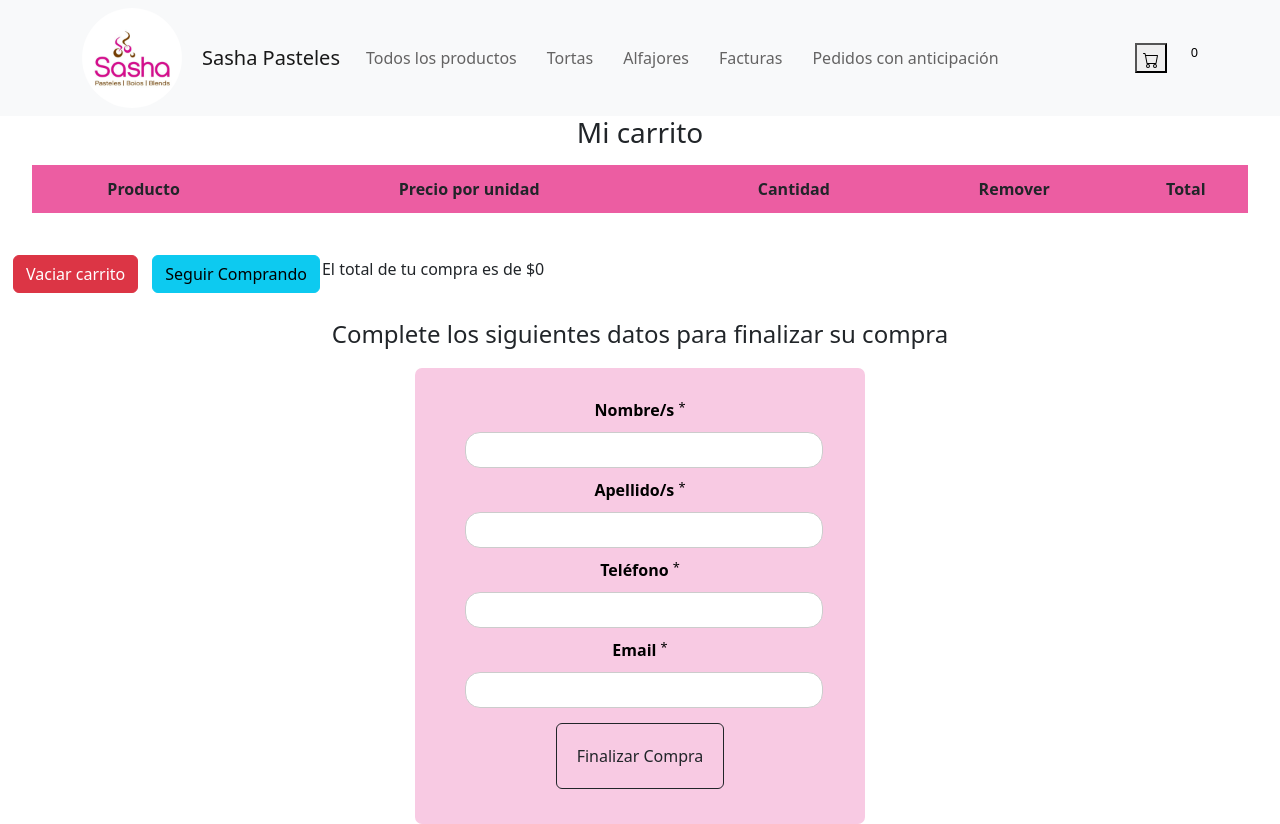
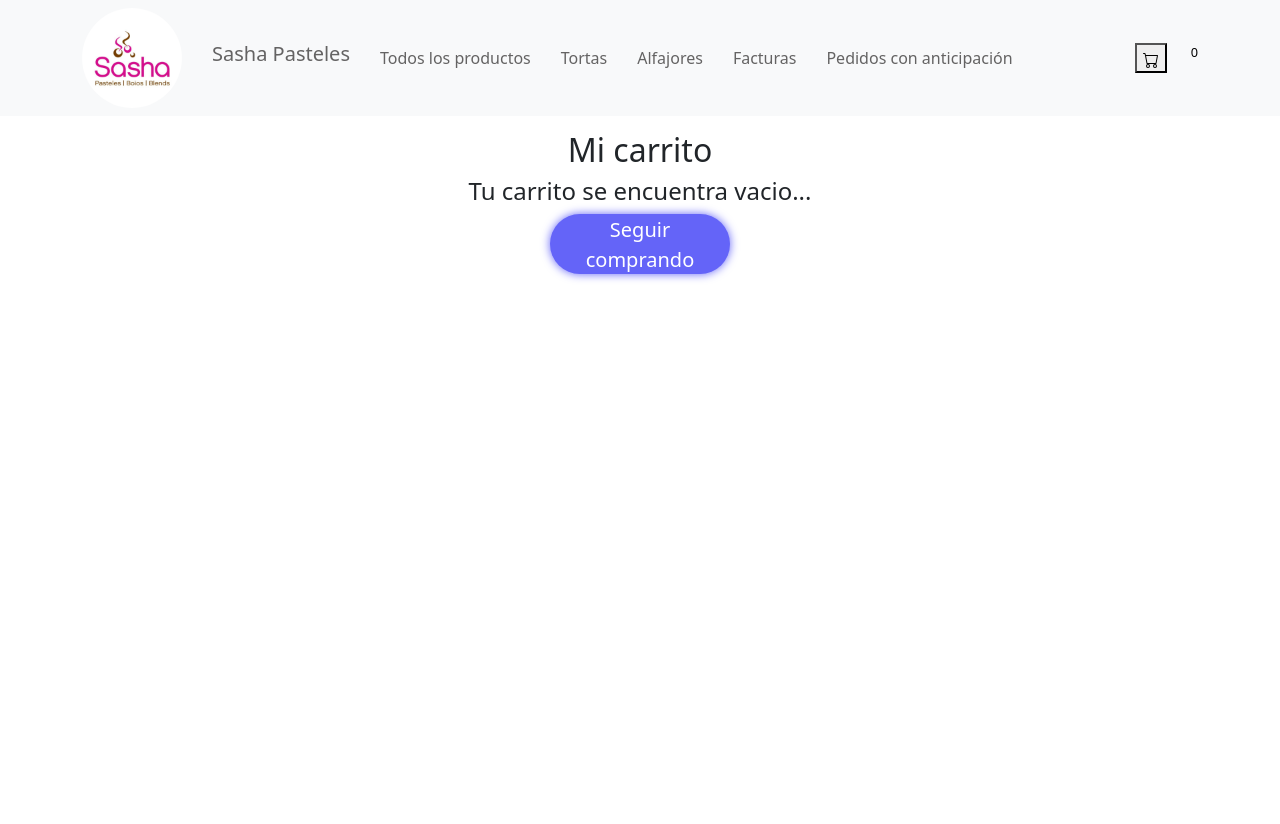
Before and after one commit to Denise-Molina/e-commerce_Molina, a React (Create React App) app: page /Cart in a window 1280 px wide. After the commit the page ends 800 px from the top, so only its background shows below. Built offline with nearby package versions, Linux system fonts and the light colour scheme.

Commit message:
entrega final

```diff
--- a/src/App.css
+++ b/src/App.css
@@ -131,8 +131,6 @@ form {
   box-sizing: border-box;
   margin-top: 20px;
   border-radius: 7px;
-
-
 }
 
 .formulario {
@@ -164,7 +162,7 @@ textarea {
   border-radius: 35px;
   padding: 5px 20px;
 
-  color:#555;
+  color: #555;
 
 }
 
@@ -175,18 +173,18 @@ textarea {
   align-items: center;
 }
 
-label{
+label {
   color: black;
 }
 
-span{
-  color:rgb(0, 0, 0);
+span {
+  color: rgb(0, 0, 0);
   font-size: .8rem;
   vertical-align: top;
   font-weight: 500;
 }
 
-.btnform{
+.btnform {
   padding: 20px;
   margin: 5px;
   justify-content: center;
@@ -195,19 +193,130 @@ span{
 
 /* checkout */
 
-.checkout{
+.checkout {
+  justify-content: center;
+  width: 650px;
+  height: 350px;
+  display: flex;
+  flex-direction: column;
   justify-content: center;
   align-items: center;
+  margin: auto;
+  background-color: rgb(248, 202, 227);
+  padding: 10px 20px;
+  box-sizing: border-box;
+  margin-top: 20px;
+  border-radius: 7px;
+  border: 15px;
 }
 
-.checkout-items{
+.checkout-items {
   text-align: center;
 }
 
-.btnseguir{
+.btnseguir {
   padding: 20px;
   margin: 5px;
   justify-content: center;
   align-items: center;
   text-align: center;
 }
+
+/* botones*/
+/*boton seguir comprando*/
+
+button.btn_seguir {
+  width: 180px;
+  height: 60px;
+  justify-content: space-between;
+  align-items: center;
+  text-align: center;
+}
+
+
+.btn_seguir {
+  background-color: #6464f8;
+  border: none;
+  border-radius: 30px;
+  color: white;
+  font-size: 20px;
+  box-shadow: 0px 0px 10px 0px #6464f8;
+  cursor: pointer;
+}
+
+.btn_seguir:hover {
+  box-shadow: none;
+  background-color: black;
+  color: #fff;
+  transition: cubic-bezier(0.075, 0.82, 0.165, 1) 3.05s;
+}
+
+/*boton vaciar*/
+
+button.btn_vaciar {
+  width: 180px;
+  height: 60px;
+  justify-content: space-between;
+  align-items: center;
+  text-align: center;
+}
+
+
+.btn_vaciar {
+  background-color: #fd2828;
+  border: none;
+  border-radius: 30px;
+  color: white;
+  font-size: 20px;
+  box-shadow: 0px 0px 10px 0px #fd2828;
+  cursor: pointer;
+}
+
+.btn_vaciar:hover {
+  box-shadow: none;
+  background-color: black;
+  color: #fff;
+  transition: cubic-bezier(0.075, 0.82, 0.165, 1) 3.05s;
+}
+
+/*boton finalizar*/
+
+button.btn_finalizar {
+  width: 180px;
+  height: 60px;
+  justify-content: space-between;
+  align-items: center;
+  text-align: center;
+}
+
+
+.btn_finalizar {
+  background-color: #fd286f;
+  border: none;
+  border-radius: 30px;
+  color: white;
+  font-size: 20px;
+  box-shadow: 0px 0px 10px 0px #fd286f;
+  cursor: pointer;
+}
+
+.btn_finalizar:hover {
+  box-shadow: none;
+  background-color: black;
+  color: #fff;
+  transition: cubic-bezier(0.075, 0.82, 0.165, 1) 3.05s;
+}
+
+.centro {
+  justify-content: center;
+  align-items: center;
+  text-align: center;
+  margin: 20x;
+  padding: 15px;
+}
+
+.card {
+  justify-content: center;
+  align-items: center;
+  text-align: center;
+}
--- a/src/App.js
+++ b/src/App.js
@@ -21,7 +21,7 @@ function App() {
             <Route path="/categoria/:cat" element={<ItemListContainer />} />
             <Route path="/detalle/:itemId" element={<ItemDetailContainer />} />
             <Route path="/Cart/" element={<CartView />} />
-            <Route path="/checkout/:orderID" element={<Checkout/>} />
+            <Route path="/checkout/:orderid" element={<Checkout />} />
             <Route path="*" element={<h1>Error 404: Te perdiste</h1>} />
           </Routes>
           <FlexWrapper></FlexWrapper>
--- a/src/components/CartView.jsx
+++ b/src/components/CartView.jsx
@@ -12,10 +12,18 @@ function CartView() {
   const total = getTotal();
   console.log(cart);
 
-  return (
+  return cart.length === 0 ? (
+    <div className="centro">
+      <h2 className="title">Mi carrito</h2>
+      <h4>Tu carrito se encuentra vacio...</h4>
+      <Link to="/">
+        <button className="btn_seguir">Seguir comprando</button>
+      </Link>
+    </div>
+  ) : (
     <>
       <div>
-        <h3 className="title">Mi carrito</h3>
+        <h2 className="title">Mi carrito</h2>
         <table className="cartList">
           <thead className="cartList_head">
             <tr className="cartList_row">
@@ -48,21 +56,23 @@ function CartView() {
         </table>
         <div>
           <table>
+            <tbody>
               <tr className="cartList_row">
                 <td className="btn">
-                <Button variant="danger" onClick={emptyCart}>
+                  <button className="btn_vaciar" onClick={emptyCart}>
                     Vaciar carrito
-                </Button>
+                  </button>
                 </td>
                 <td>
                   <Link to="/">
-                  <Button variant="info">Seguir Comprando</Button>
+                    <button className="btn_seguir">Seguir Comprando</button>
                   </Link>
                 </td>
                 <td className="btnT">
                   <h6> El total de tu compra es de ${total} </h6>
                 </td>
               </tr>
+            </tbody>
           </table>
         </div>
         <CheckoutForm />
--- a/src/components/Checkout.jsx
+++ b/src/components/Checkout.jsx
@@ -1,22 +1,23 @@
 import React from "react";
 import { useParams } from "react-router-dom";
-import Button from "react-bootstrap/Button";
 import { Link } from "react-router-dom";
 
 function Checkout() {
-  const { orderID } = useParams();
+  const { orderid } = useParams();
 
   return (
     <div className="checkout">
       <h2 className="checkout-items">¡Su compra se ha realizado con exito!</h2>
-      <h3 className="checkout-items">Gracias por confiar en Sasha pasteles</h3>
-      <h4 className="checkout-items">En breve le llegara un mail con los pasos a seguir </h4>
-      <h4 className="checkout-items">El ID de su compra es: { orderID } </h4>
-      <div className="btnseguir" >
+      <h3 className="checkout-items">
+        ¡Gracias por confiar en Sasha pasteles!
+      </h3>
+      <h4 className="checkout-items">
+        En breve le llegara un mail con los pasos a seguir{" "}
+      </h4>
+      <h4 className="checkout-items">Su código de orden es: {orderid} </h4>
+      <div className="btnseguir">
         <Link to="/">
-          <Button variant="info">
-            Seguir Comprando
-          </Button>
+          <button className="btn_seguir">Seguir Comprando</button>
         </Link>
       </div>
     </div>
--- a/src/components/CheckoutForm.jsx
+++ b/src/components/CheckoutForm.jsx
@@ -2,7 +2,6 @@ import React, { useState } from "react";
 import { useNavigate } from "react-router-dom";
 import { useContext } from "react";
 import { cartContext } from "./cartContext";
-import Button from "react-bootstrap/Button";
 import { createBuyOrder } from "../firestore";
 
 function CheckoutForm() {
@@ -10,6 +9,7 @@ function CheckoutForm() {
     name: "",
     phone: "",
     email: "",
+    surname: "",
   });
 
   const navigate = useNavigate();
@@ -24,8 +24,8 @@ function CheckoutForm() {
       date: new Date(),
       total: getTotal(),
     };
-    createBuyOrder(orderData).then((orderID) => {
-      navigate(`/checkout/${orderID}`);
+    createBuyOrder(orderData).then((orderid) => {
+      navigate(`/checkout/${orderid}`);
       emptyCart();
     });
   }
@@ -44,13 +44,14 @@ function CheckoutForm() {
       <h4 className="title">
         Complete los siguientes datos para finalizar su compra
       </h4>
-      <form  className="form" onSubmit={handleCheckout}>
+      <form className="form" onSubmit={handleCheckout}>
         <div className="formulario">
           <div className="form-item">
             <label htmlFor="name">
               Nombre/s <span>*</span>
             </label>
-            <input className="input"
+            <input
+              className="input"
               value={dataForm.name}
               name="name"
               type="text"
@@ -63,7 +64,8 @@ function CheckoutForm() {
             <label htmlFor="surname">
               Apellido/s <span>*</span>
             </label>
-            <input className="input"
+            <input
+              className="input"
               value={dataForm.surname}
               name="surname"
               type="text"
@@ -76,10 +78,12 @@ function CheckoutForm() {
             <label htmlFor="telefono">
               Teléfono <span>*</span>
             </label>
-            <input className="input"
+            <input
+              className="input"
               value={dataForm.phone}
               name="phone"
-              type="text"
+              type="number"
+              min={1}
               onChange={inputChangeHandler}
               required
             />
@@ -89,7 +93,8 @@ function CheckoutForm() {
             <label htmlFor="email">
               Email <span>*</span>
             </label>
-            <input className="input"
+            <input
+              className="input"
               value={dataForm.email}
               name="email"
               type="text"
@@ -97,9 +102,13 @@ function CheckoutForm() {
               required
             />
           </div>
-          <Button className="btnform" type="submit" variant="outline-dark" onClick={handleCheckout}>
+          <button
+            className="btn_finalizar"
+            type="submit"
+            variant="outline-dark"
+            onClick={handleCheckout}>
             Finalizar Compra
-          </Button>
+          </button>
         </div>
       </form>
     </div>
--- a/src/components/Item.jsx
+++ b/src/components/Item.jsx
@@ -21,7 +21,6 @@ function Item(props) {
           Ver detalle del producto
         </Button>
       </Link>
-
     </div>
   );
 }
--- a/src/components/ItemDetail.jsx
+++ b/src/components/ItemDetail.jsx
@@ -5,7 +5,6 @@ import { Link } from "react-router-dom";
 import { cartContext } from "./cartContext";
 
 const ItemDetail = ({ id, title, price, img, detail }) => {
-
   const [estadoCart, setEstadoCart] = useState();
   const { addItem } = useContext(cartContext);
 
@@ -34,7 +33,7 @@ const ItemDetail = ({ id, title, price, img, detail }) => {
       </div>
       <div>
         <Link to="/">
-          <Button>Seguir comprando</Button>
+          <button className="btn_seguir">Seguir comprando</button>
         </Link>
       </div>
     </div>
--- a/src/components/NavBar.jsx
+++ b/src/components/NavBar.jsx
@@ -10,7 +10,7 @@ function NavBar() {
     <Navbar bg="light" variant="light">
       <Container>
         <img src={logoweb} className="header_logo" alt="logo" />
-        <Navbar.Brand href="#Inicio">Sasha Pasteles</Navbar.Brand>
+        <h5 className="enlace">Sasha Pasteles</h5>
         <Nav className="me-auto">
           <Link className="enlace" to="/">
             Todos los productos
--- a/src/components/cartContext.jsx
+++ b/src/components/cartContext.jsx
@@ -29,12 +29,10 @@ export default function CartContextProvider({ children }) {
     return total;
   };
 
-  //Elimina un item especifico del cart
   const removeItem = (id) => {
     return setCart(cart.filter((item) => item.id !== id));
   };
 
-  //Elimina todos los items del cart
   const emptyCart = () => {
     return setCart([]);
   };
--- a/src/firestore.js
+++ b/src/firestore.js
@@ -62,7 +62,7 @@ export async function getItemsByCategory(catParams) {
 export async function createBuyOrder(orderData) {
   const collectionRef = collection(firestore, "orders");
   let respuesta = await addDoc(collectionRef, orderData);
-  console.log(respuesta.id);
+  return respuesta.id;
 }
 
 export default firestore;
```
Also changed, not shown: src/components/ItemListContainer.jsx (+1 -7 lines). Lines whose indentation alone changed are shown as unchanged.
